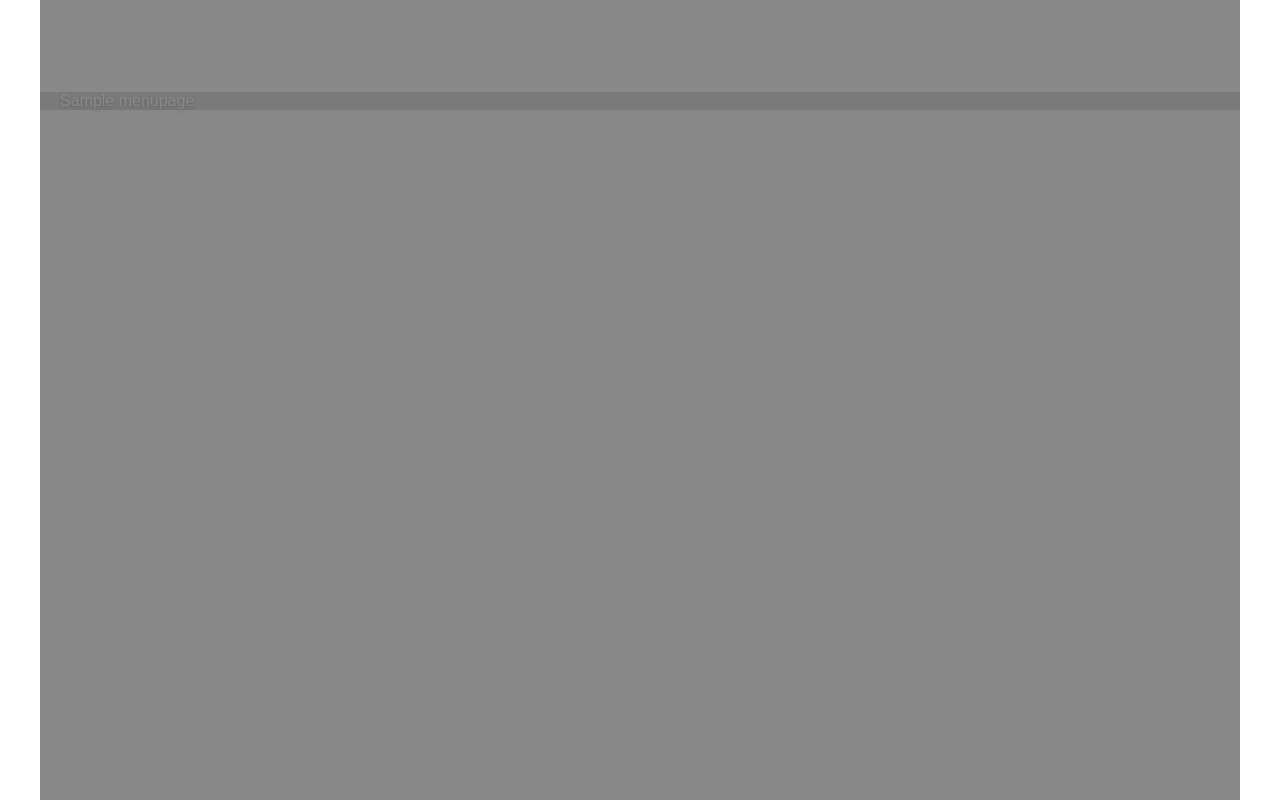
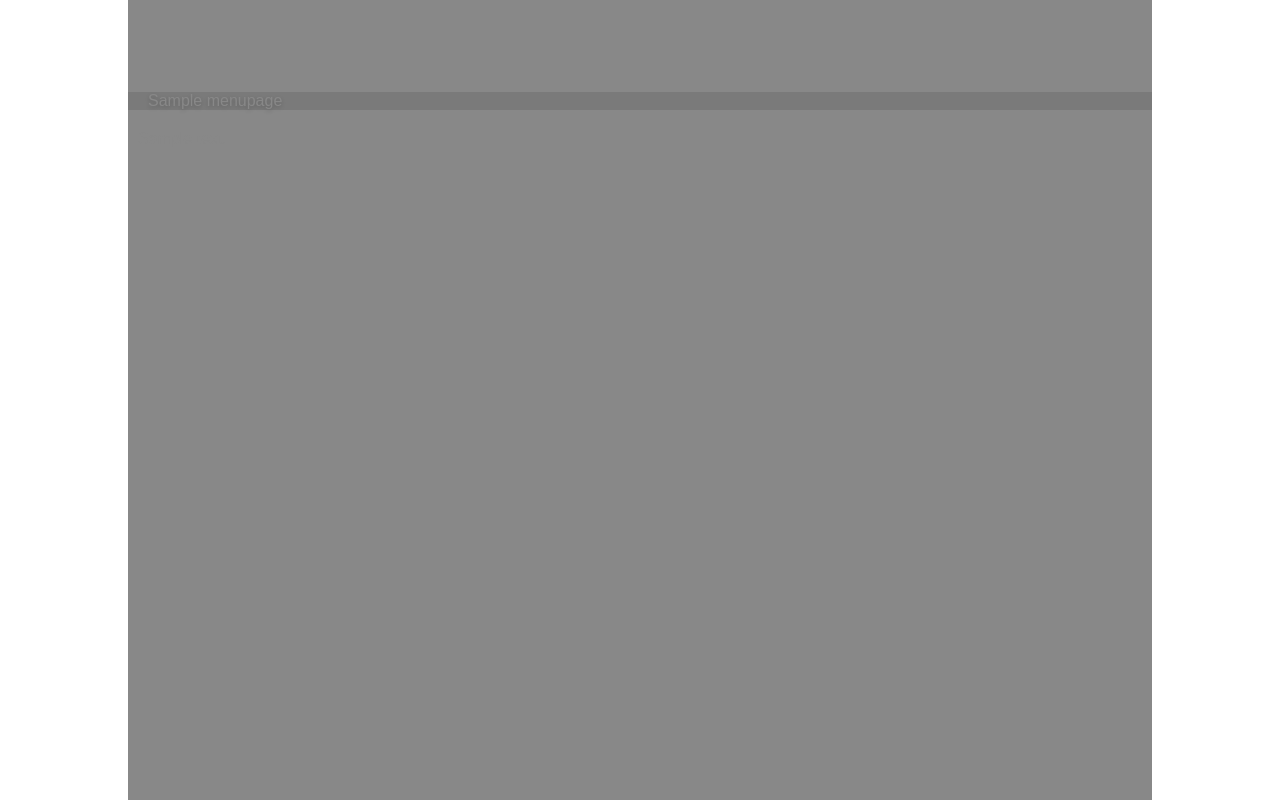
Before and after one commit to vitaliy-pvs/freesite, a Django app: page /page/1/ in a window 1280 px wide. Run offline with Django 3.2, Linux system fonts and the light colour scheme; tables that the repository leaves empty hold one stand-in row (values such as "Sample post"); some libraries are stand-ins or nearby versions.

Commit message:
Page width 1024px

```diff
--- a/pages/static/pages.css
+++ b/pages/static/pages.css
@@ -8,7 +8,7 @@ html, body{
     height: 100%;
 }
 .wrapper{
-    max-width: 1200px;
+    max-width: 1024px;
     height: 100%;
     margin: auto;
 }
```
